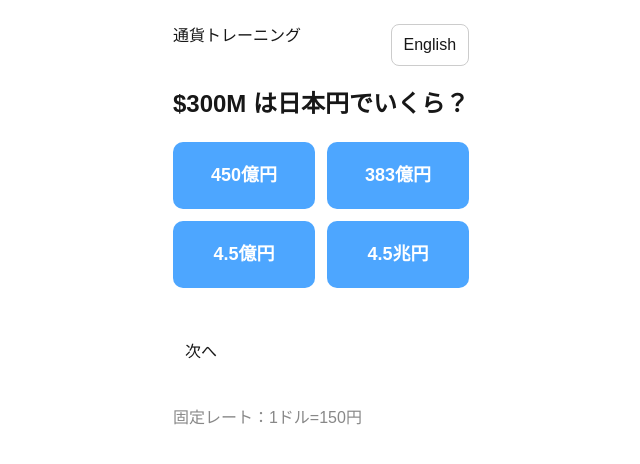
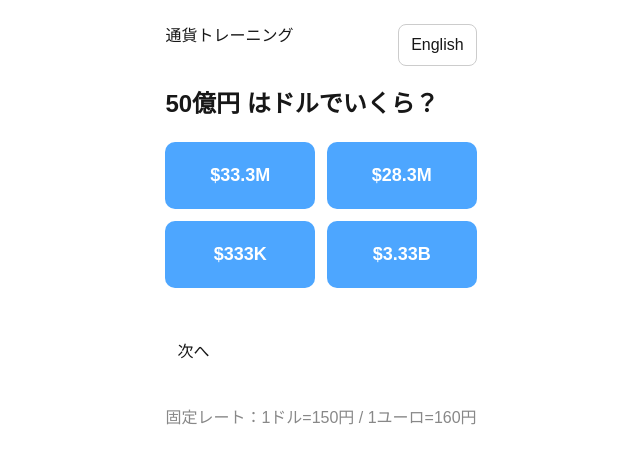
Before and after one commit to Yutaro-Okamoto/currency-training, a Next.js app: page / in a window 1280 px wide. Shown: the top 464 px of the page, without its empty margins (319-959 px from the left). Built offline with nearby package versions, Linux system fonts and the light colour scheme.

Commit message:
通貨パターン追加

```diff
--- a/app/page.tsx
+++ b/app/page.tsx
@@ -1,15 +1,18 @@
 "use client";
 import { useState } from "react";
 
-const RATE = 150;
+const USD_RATE = 150;
+const EUR_RATE = 160;
 
 type Lang = "ja" | "en";
+type Currency = "JPY" | "USD" | "EUR";
 
 type Question = {
   textJa: string;
   textEn: string;
-  correct: number; // 円
-  options: number[]; // 円
+  correct: number;
+  answerCurrency: Currency;
+  options: number[];
 };
 
 function randomFrom<T>(arr: T[]) {
@@ -20,62 +23,124 @@ function shuffle<T>(arr: T[]) {
   return [...arr].sort(() => Math.random() - 0.5);
 }
 
-// 日本語フォーマット（万・億・兆）
-function formatJapaneseYen(value: number) {
-  if (value >= 1_0000_0000_0000) {
-    const cho = value / 1_0000_0000_0000;
-    return `${roundSmart(cho)}兆円`;
-  } else if (value >= 1_0000_0000) {
-    const oku = value / 1_0000_0000;
-    return `${roundSmart(oku)}億円`;
-  } else if (value >= 1_0000) {
-    const man = value / 1_0000;
-    return `${roundSmart(man)}万円`;
-  } else {
-    return `${value}円`;
-  }
-}
-
 function roundSmart(num: number) {
   if (num >= 100) return Math.round(num);
   if (num >= 10) return Math.round(num * 10) / 10;
   return Math.round(num * 100) / 100;
 }
 
-// 選択肢生成（実務っぽく）
+function formatJapaneseYen(value: number) {
+  if (value >= 1_0000_0000_0000) {
+    return `${roundSmart(value / 1_0000_0000_0000)}兆円`;
+  }
+  if (value >= 1_0000_0000) {
+    return `${roundSmart(value / 1_0000_0000)}億円`;
+  }
+  if (value >= 1_0000) {
+    return `${roundSmart(value / 1_0000)}万円`;
+  }
+  return `${Math.round(value).toLocaleString()}円`;
+}
+
+function formatForeign(value: number, currency: "USD" | "EUR") {
+  const symbol = currency === "USD" ? "$" : "€";
+
+  if (value >= 1_000_000_000) {
+    return `${symbol}${roundSmart(value / 1_000_000_000)}B`;
+  }
+  if (value >= 1_000_000) {
+    return `${symbol}${roundSmart(value / 1_000_000)}M`;
+  }
+  if (value >= 1_000) {
+    return `${symbol}${roundSmart(value / 1_000)}K`;
+  }
+  return `${symbol}${Math.round(value).toLocaleString()}`;
+}
+
+function formatAnswer(value: number, currency: Currency) {
+  if (currency === "JPY") return formatJapaneseYen(value);
+  return formatForeign(value, currency);
+}
+
 function generateOptions(correct: number) {
   const options = new Set<number>();
   options.add(correct);
 
-  // ±15%
   const near = Math.round(correct * randomFrom([0.85, 1.15]));
   options.add(near);
 
-  // 桁ズレ（1〜2桁）
   while (options.size < 4) {
-    const bigMiss = Math.round(correct * randomFrom([0.01, 0.1, 10, 100]));
-    options.add(Math.max(1, bigMiss));
+    const miss = Math.round(correct * randomFrom([0.01, 0.1, 10, 100]));
+    options.add(Math.max(1, miss));
   }
 
   return shuffle(Array.from(options));
 }
 
 function generateQuestion(): Question {
-  const million = randomFrom([10, 20, 50, 100, 300, 500, 1000]);
-  const usd = million * 1_000_000;
-  const correct = usd * RATE;
+  const type = randomFrom([
+    "USD_TO_JPY",
+    "EUR_TO_JPY",
+    "JPY_TO_USD",
+    "JPY_TO_EUR",
+  ]);
+
+  if (type === "USD_TO_JPY") {
+    const million = randomFrom([10, 20, 50, 100, 300, 500, 1000]);
+    const correct = million * 1_000_000 * USD_RATE;
+
+    return {
+      textJa: `$${million}M は日本円でいくら？`,
+      textEn: `How much is $${million}M in JPY?`,
+      correct,
+      answerCurrency: "JPY",
+      options: generateOptions(correct),
+    };
+  }
+
+  if (type === "EUR_TO_JPY") {
+    const million = randomFrom([10, 20, 50, 100, 300, 500, 1000]);
+    const correct = million * 1_000_000 * EUR_RATE;
+
+    return {
+      textJa: `€${million}M は日本円でいくら？`,
+      textEn: `How much is €${million}M in JPY?`,
+      correct,
+      answerCurrency: "JPY",
+      options: generateOptions(correct),
+    };
+  }
+
+  if (type === "JPY_TO_USD") {
+    const oku = randomFrom([10, 30, 50, 100, 300, 500, 1000]);
+    const jpy = oku * 100_000_000;
+    const correct = Math.round(jpy / USD_RATE);
+
+    return {
+      textJa: `${formatJapaneseYen(jpy)} はドルでいくら？`,
+      textEn: `How much is ${formatJapaneseYen(jpy)} in USD?`,
+      correct,
+      answerCurrency: "USD",
+      options: generateOptions(correct),
+    };
+  }
+
+  const oku = randomFrom([10, 30, 50, 100, 300, 500, 1000]);
+  const jpy = oku * 100_000_000;
+  const correct = Math.round(jpy / EUR_RATE);
 
   return {
-    textJa: `$${million}M は日本円でいくら？`,
-    textEn: `How much is $${million}M in JPY?`,
+    textJa: `${formatJapaneseYen(jpy)} はユーロでいくら？`,
+    textEn: `How much is ${formatJapaneseYen(jpy)} in EUR?`,
     correct,
+    answerCurrency: "EUR",
     options: generateOptions(correct),
   };
 }
 
 export default function Home() {
   const [lang, setLang] = useState<Lang>("ja");
-  const [question, setQuestion] = useState(generateQuestion());
+  const [question, setQuestion] = useState<Question>(generateQuestion());
   const [selected, setSelected] = useState<number | null>(null);
   const [result, setResult] = useState("");
 
@@ -85,7 +150,7 @@ export default function Home() {
       correct: "正解！",
       wrong: "不正解！正解は",
       next: "次へ",
-      rate: "固定レート：1ドル=150円",
+      rate: "固定レート：1ドル=150円 / 1ユーロ=160円",
       switch: "English",
     },
     en: {
@@ -93,7 +158,7 @@ export default function Home() {
       correct: "Correct!",
       wrong: "Wrong! Correct answer:",
       next: "Next",
-      rate: "USD 1 = JPY 150",
+      rate: "Fixed rate: USD 1 = JPY 150 / EUR 1 = JPY 160",
       switch: "日本語",
     },
   }[lang];
@@ -106,7 +171,7 @@ export default function Home() {
     if (value === question.correct) {
       setResult(t.correct);
     } else {
-      setResult(`${t.wrong} ${formatJapaneseYen(question.correct)}`);
+      setResult(`${t.wrong} ${formatAnswer(question.correct, question.answerCurrency)}`);
     }
   }
 
@@ -118,8 +183,6 @@ export default function Home() {
 
   return (
     <main style={{ padding: 24, maxWidth: 520, margin: "0 auto" }}>
-
-      {/* ヘッダー */}
       <div style={{ display: "flex", justifyContent: "space-between" }}>
         <h1>{t.title}</h1>
 
@@ -137,12 +200,10 @@ export default function Home() {
         </button>
       </div>
 
-      {/* 問題 */}
       <p style={{ fontSize: 24, fontWeight: "bold", marginTop: 20 }}>
         {lang === "ja" ? question.textJa : question.textEn}
       </p>
 
-      {/* 4択 */}
       <div
         style={{
           display: "grid",
@@ -177,16 +238,14 @@ export default function Home() {
                 cursor: "pointer",
               }}
             >
-              {formatJapaneseYen(opt)}
+              {formatAnswer(opt, question.answerCurrency)}
             </button>
           );
         })}
       </div>
 
-      {/* 結果 */}
       <p style={{ marginTop: 20, fontSize: 18 }}>{result}</p>
 
-      {/* 次へ */}
       <button
         onClick={nextQuestion}
         style={{
```
